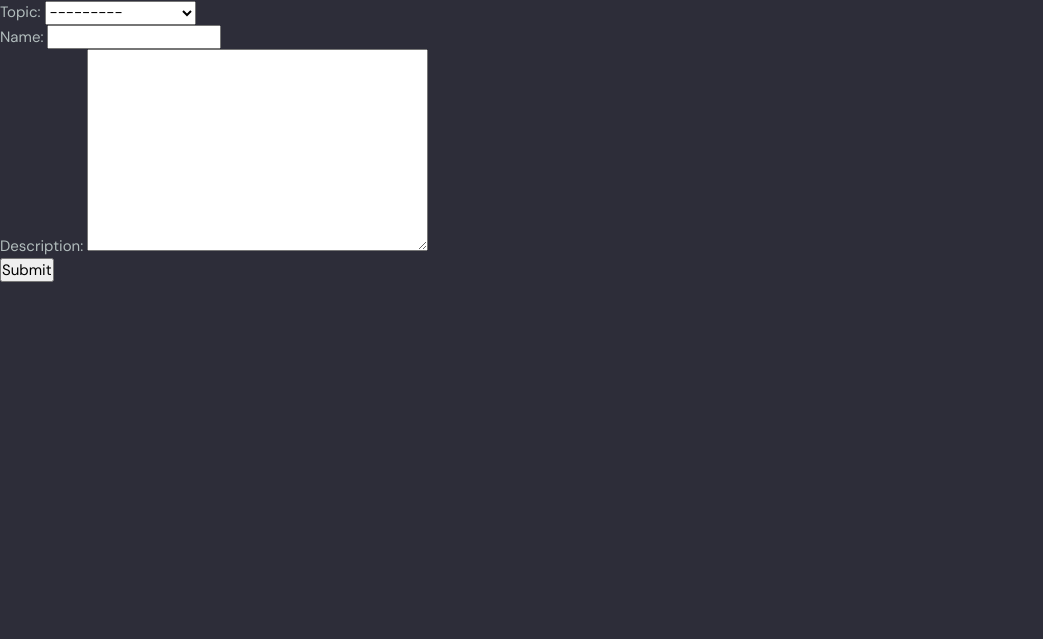
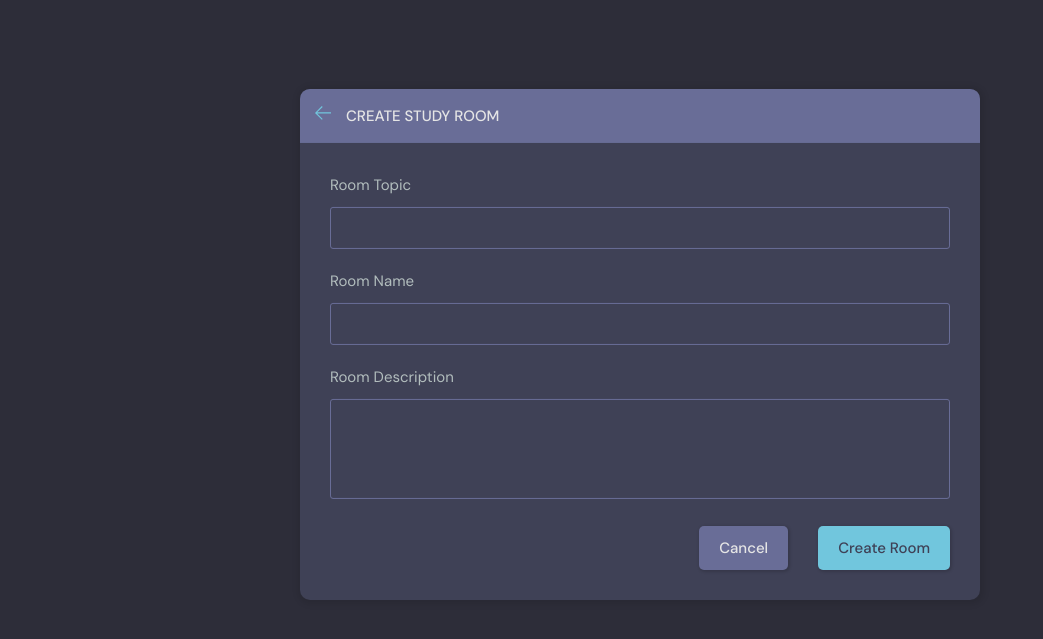
Before and after one commit to eboominathan/django_basics, a Django app: page /create-room/ in a window 1280 px wide. Shown: the part 76-715 px from the top of the page, without its empty margins (0-1043 px from the left). Run offline with Django 5.2, Linux system fonts and the light colour scheme; a user stored in the database is signed in; data comes from the database, SQL or seed files in the repository.

Commit message:
create room in process

```diff
--- a/studybud/base/templates/base/room_form.html
+++ b/studybud/base/templates/base/room_form.html
@@ -1,11 +1,72 @@
-{% extends "main.html" %}
-{% block content %}
-    <div>
-        <form action="" method="POST">
+{% extends "main.html" %} {% block content %}
+  <main class="create-room layout">
+    <div class="container">
+      <div class="layout__box">
+        <div class="layout__boxHeader">
+          <div class="layout__boxTitle">
+            <a href="{% url "home" %}">
+              <svg version="1.1" xmlns="http://www.w3.org/2000/svg" width="32" height="32" viewBox="0 0 32 32">
+                <title>arrow-left</title>
+                <path
+                  d="M13.723 2.286l-13.723 13.714 13.719 13.714 1.616-1.611-10.96-10.96h27.625v-2.286h-27.625l10.965-10.965-1.616-1.607z">
+                </path>
+              </svg>
+            </a>
+            <h3>Create Study Room</h3>
+          </div>
+        </div>
+        <div class="layout__body">
+          <form class="form" action="">
             {% csrf_token %}
-            {{form.as_p}}
-            <input type="submit" value="Submit">
-        </form>
+
+            <div class="form__group">
+              <label for="room_topic">Room Topic</label>
+               <input type="text" name="topic" list="topic-list" />
+               <datalist id="topic-list">
+                    <select name="" id="room-topic">
+                        <option value="">Select your topic</option>
+                        {% for topic in topics %}
+                            <option value="{{topic.name}}">{{topic.name}}</option>
+
+                        {% endfor %}
+                    </select>
+               </datalist>
+
+            </div>
+            <div class="form__group">
+              <label for="room_name">Room Name</label>
+              {{form.name}}
+            </div>
+            <div class="form__group">
+              <label for="room_name">Room Description</label>
+              {{form.description}}
+            </div>
+
+            {% comment %} <div class="form__group">
+              <label for="room_topic">Topic</label>
+              <input required type="text" name="topic" id="room_topic" list="topic-list" />
+              <datalist id="topic-list">
+                <select id="room_topic">
+                  <option value="">Select your topic</option>
+                  <option value="Python">Python</option>
+                  <option value="Django">Django</option>
+                </select>
+              </datalist>
+
+            </div>
+
+
+            <div class="form__group">
+              <label for="room_about">About</label>
+              <textarea name="room_about" id="room_about" placeholder="Write about your study group..."></textarea>
+            </div> {% endcomment %}
+            <div class="form__action">
+              <a class="btn btn--dark" href="index.html">Cancel</a>
+              <button class="btn btn--main" type="submit">Create Room</button>
+            </div>
+          </form>
+        </div>
+      </div>
     </div>
-
-{% endblock content  %}
+  </main>
+  {% endblock %}
--- a/studybud/base/views.py
+++ b/studybud/base/views.py
@@ -113,8 +113,8 @@ def createRoom(request):  # -> tuple[Any, Literal['room_form.html'], dict]:
            room.host = request.user
            room.save()
            return redirect('home')
-
-    context = {'form': form}
+    topics = Topic.objects.all()
+    context = {'form': form,'topics':topics}
     return render(request, 'base/room_form.html', context)
 
 
@@ -130,8 +130,8 @@ def updateRoom(request, pk):
         if form.is_valid():
             form.save()
             return redirect('home')
-
-    context = {'form': form}
+    topics = Topic.objects.all()
+    context = {'form': form,'topics':topics}
     return render(request, 'base/room_form.html', context)
 
 
```
Also changed, not shown: studybud/base/templates/base/room_form_old.html (added, +11 -0 lines).
